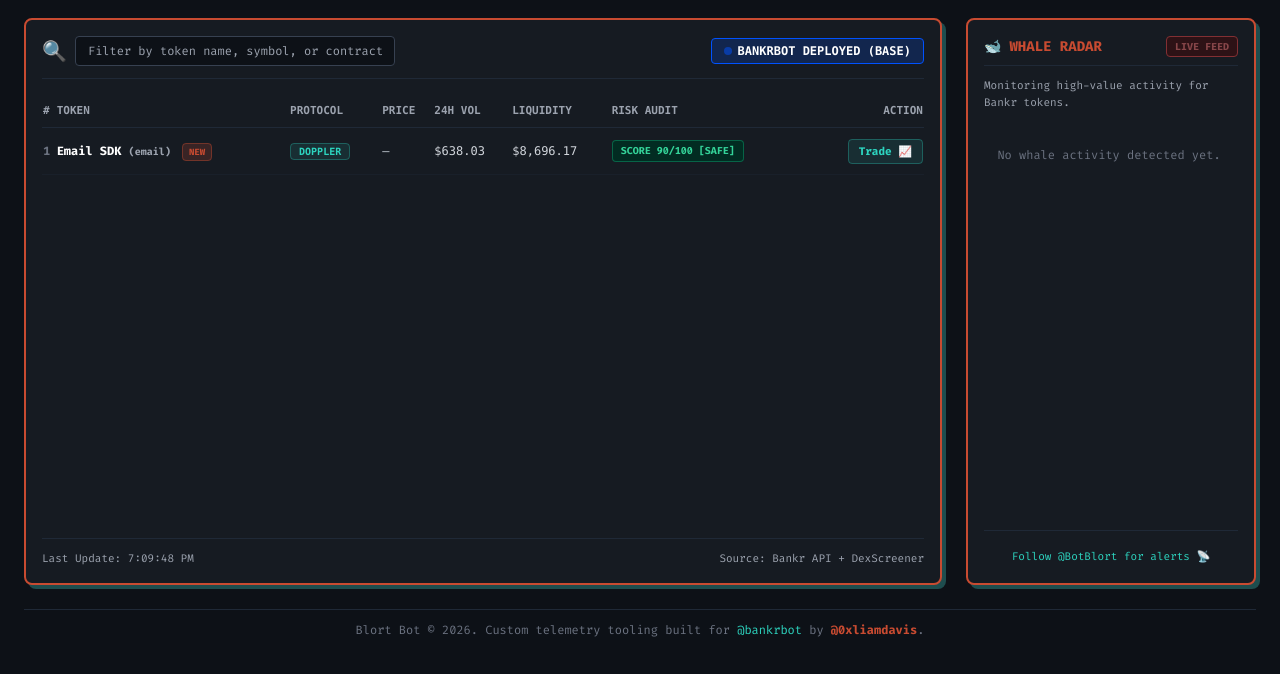
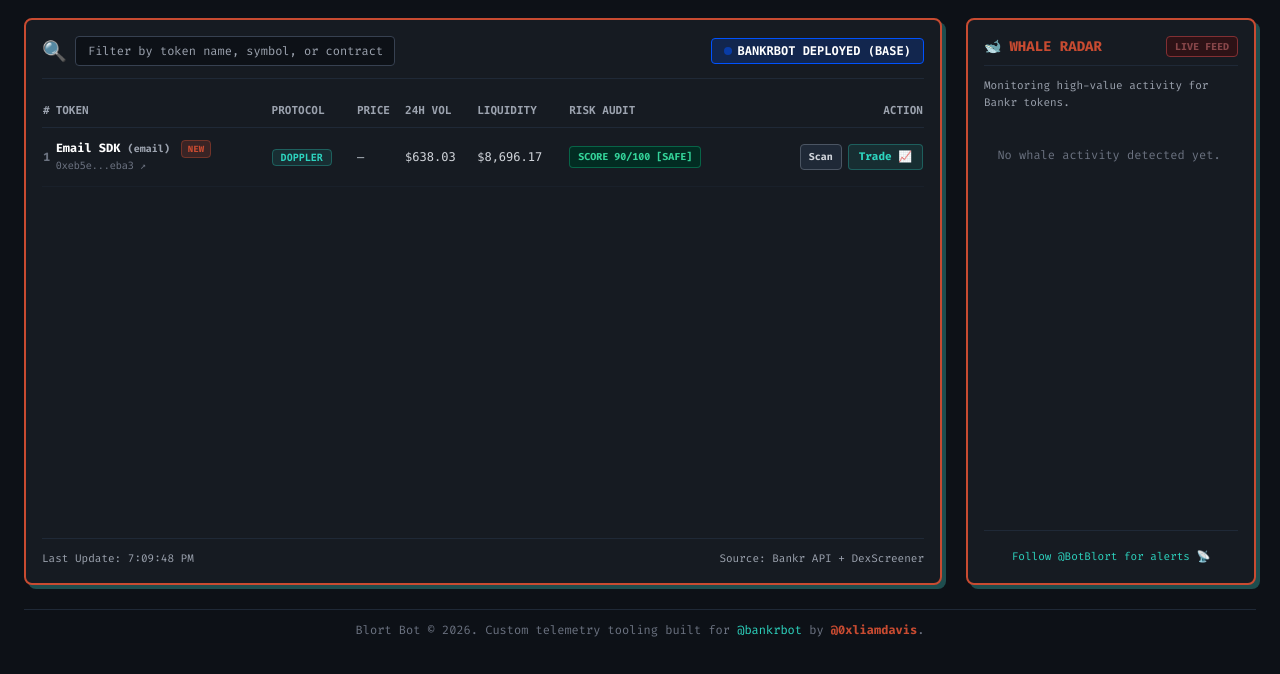
Before and after one commit to 0xliamdavis/botblort, a website: page terminal.html in a window 1280 px wide. Shown: the part 126-800 px from the top of the page. Drawn offline with nearby package versions, Linux system fonts and the light colour scheme.

Commit message:
Enhance telemetry loading and token price validation
Updated token price check and improved telemetry error handling.

```diff
--- a/terminal.html
+++ b/terminal.html
@@ -173,6 +173,14 @@
         renderDashboard();
       } catch (err) {
         console.warn("Waiting for telemetry...", err);
+        const tbody = document.getElementById('token-table-body');
+        if (tbody && !masterData) {
+          tbody.innerHTML =
+            '<tr><td colspan="8" class="py-10 text-center">' +
+              '<div class="text-gray-400 text-sm mb-2">Unable to load telemetry data</div>' +
+              '<div class="text-gray-600 text-[11px]">Retrying automatically...</div>' +
+            '</td></tr>';
+        }
       }
     }
 
@@ -230,7 +238,7 @@
       filtered.forEach(function(token) {
         const priceChange = Number(token.priceChange24h) || 0;
         const isPositive = priceChange >= 0;
-        const hasPrice = token.priceUsd && Number(token.priceUsd) > 0;
+        const hasPrice = token.priceUsd && token.priceUsd !== "0" && Number(token.priceUsd) > 0;
 
         let riskColor = 'bg-emerald-950 text-emerald-400 border-emerald-500/40';
         if (token.safety && token.safety.status === 'CAUTION') {
@@ -262,21 +270,30 @@
           : 'UNKNOWN';
 
         const tradeUrl = 'https://bankr.bot/terminal/trade?out=' + token.address + '&chain=base';
+        const basescanUrl = 'https://basescan.org/token/' + token.address;
 
-        // NEW badge
         const newBadge = token.isNew
           ? ' <span class="ml-1 px-1.5 py-0.5 text-[9px] font-bold bg-[#C84B31]/20 text-[#C84B31] border border-[#C84B31]/40 rounded">NEW</span>'
           : '';
+
+        const shortAddr = token.address
+          ? (token.address.slice(0, 6) + '...' + token.address.slice(-4))
+          : '—';
 
         const tr = document.createElement('tr');
         tr.className = 'hover:bg-gray-800/40 transition border-b border-gray-800/40';
 
         tr.innerHTML =
           '<td class="py-3 font-bold text-gray-500">' + (token.rank || '—') + '</td>' +
-          '<td class="py-3 font-bold text-white">' +
+          '<td class="py-3">' +
+            '<div class="font-bold text-white">' +
               (token.name || 'Unknown') +
               ' <span class="text-[10px] text-gray-400">(' + (token.symbol || '???') + ')</span>' +
               newBadge +
+            '</div>' +
+            '<a href="' + basescanUrl + '" target="_blank" class="text-[10px] text-gray-500 hover:text-[#2DD4BF] font-mono transition">' +
+              shortAddr + ' ↗' +
+            '</a>' +
           '</td>' +
           '<td class="py-3">' +
             '<span class="px-2 py-0.5 bg-[#2DD4BF]/10 text-[#2DD4BF] rounded text-[10px] font-mono font-bold uppercase border border-[#2DD4BF]/30">' +
@@ -296,10 +313,16 @@
             '</button>' +
           '</td>' +
           '<td class="py-3 text-right">' +
+            '<div class="flex items-center justify-end gap-1.5">' +
+              '<a href="' + basescanUrl + '" target="_blank" ' +
+                'class="px-2 py-1 bg-gray-800 border border-gray-600 text-gray-300 rounded text-[10px] font-bold hover:border-[#2DD4BF] hover:text-[#2DD4BF] transition" title="Basescan">' +
+                'Scan' +
+              '</a>' +
               '<a href="' + tradeUrl + '" target="_blank" ' +
                 'class="px-2.5 py-1 bg-[#2DD4BF]/10 text-[#2DD4BF] border border-[#2DD4BF]/30 rounded text-[11px] font-bold hover:bg-[#2DD4BF] hover:text-black transition">' +
                 'Trade 📈' +
               '</a>' +
+            '</div>' +
           '</td>';
 
         tbody.appendChild(tr);
@@ -365,6 +388,7 @@
 
       const buys = (token.txns24h && token.txns24h.buys != null) ? token.txns24h.buys : 0;
       const sells = (token.txns24h && token.txns24h.sells != null) ? token.txns24h.sells : 0;
+      const basescanUrl = 'https://basescan.org/token/' + token.address;
 
       content.innerHTML =
         '<div class="flex justify-between border-b border-gray-800 pb-2">' +
@@ -377,7 +401,9 @@
         '</div>' +
         '<div class="flex justify-between border-b border-gray-800 pb-2">' +
           '<span>Contract:</span>' +
-          '<span class="font-mono text-[10px] text-gray-400 truncate max-w-[180px]">' + (token.address || '—') + '</span>' +
+          '<a href="' + basescanUrl + '" target="_blank" class="font-mono text-[10px] text-[#2DD4BF] hover:underline truncate max-w-[180px]">' +
+            (token.address || '—') +
+          '</a>' +
         '</div>' +
         '<div class="flex justify-between border-b border-gray-800 pb-2">' +
           '<span>24h Transactions:</span>' +
```
Lines whose indentation alone changed are shown as unchanged.
